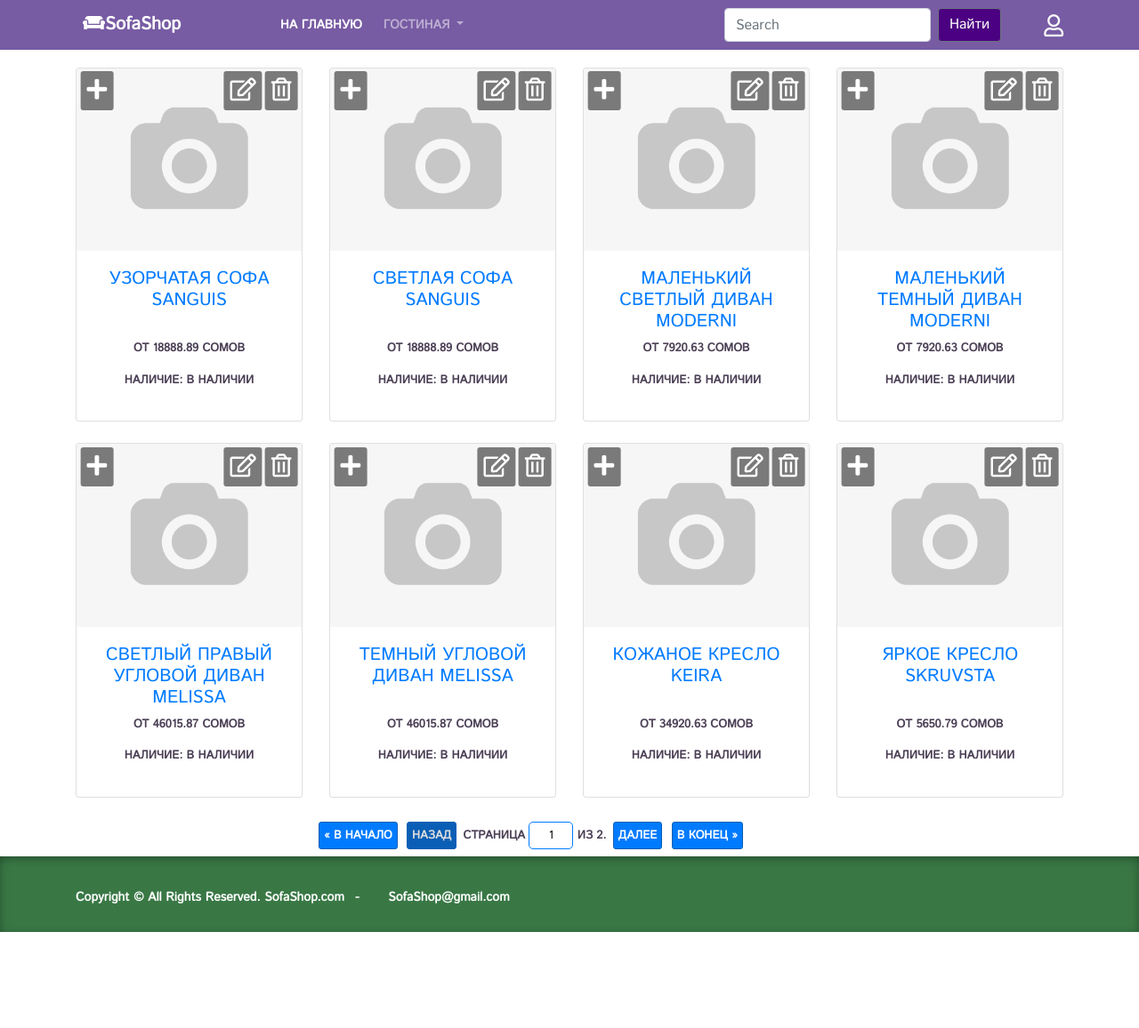
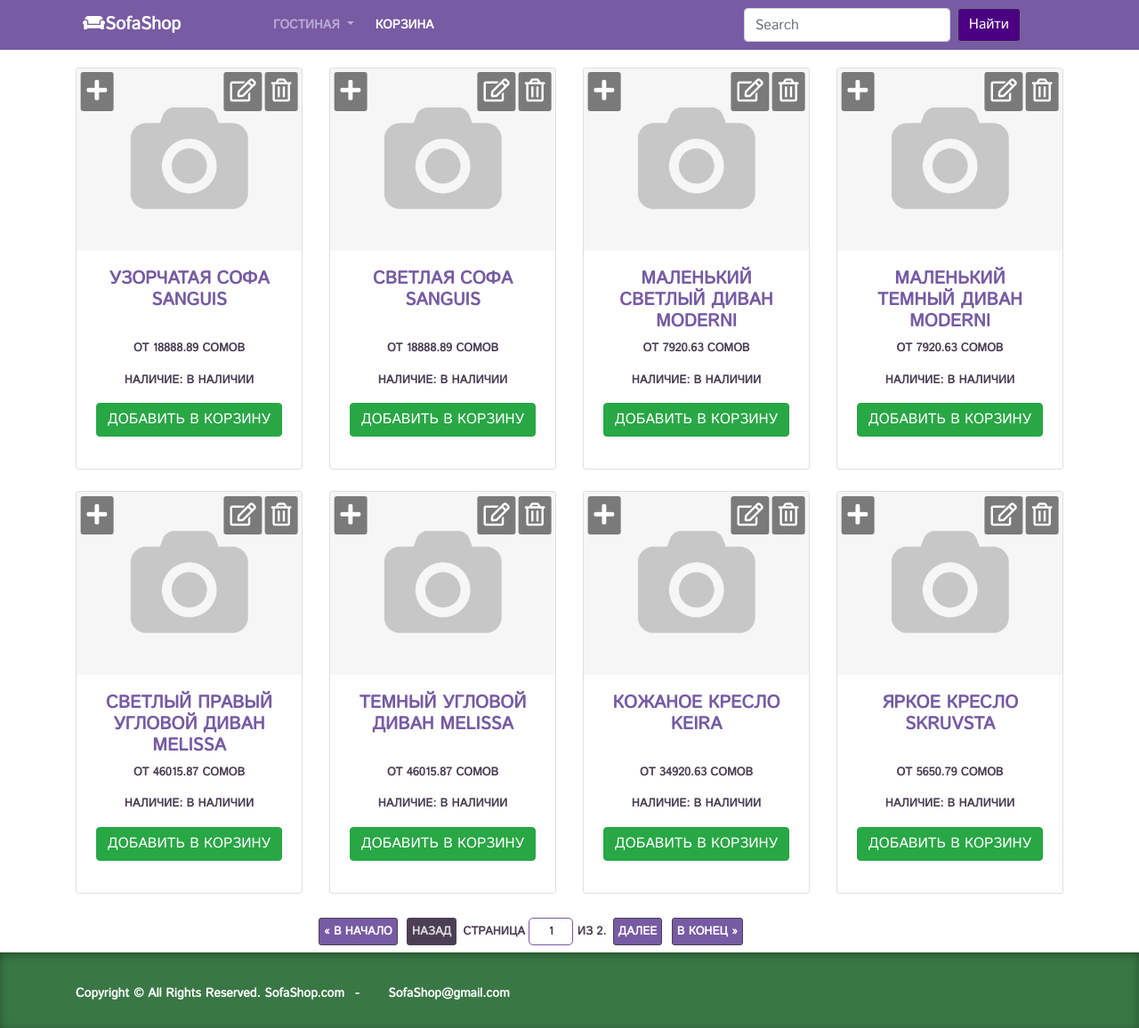
Before and after one commit to Beknasar/sofa_marketplace, a Django app: page /rooms/1/products/ in a window 1280 px wide. Shown: the whole page at 89% size. Before the commit the page ends 1048 px from the top, so only its background shows below. Run offline with Django 4.2, Linux system fonts and the light colour scheme; data comes from the database, SQL or seed files in the repository; some libraries are stand-ins or nearby versions.

Commit message:
Добавлена шаблон корзины и подсчёт суммы.

```diff
--- a/source/webapp/static/css/style.css
+++ b/source/webapp/static/css/style.css
@@ -103,12 +103,13 @@
 }
 .card-title{
 	text-transform: uppercase;
-	font-size: 12px;
-	text-align: left;
+	text-align: center;
 	font-weight: bold;
+	color: #775ba3;
 }
-.card-title span{
-	font-size: 15px;
+.card-title:hover {
+	text-decoration: none;
+	color: pink;
 }
 .card-text{
 	text-align: center;
@@ -143,25 +144,25 @@
 }
 .pagination a, .pagination .page-disabled {
     display: inline-block;
-    border: solid 1px #0b5eb5;
+    border: solid 1px #4b3f55;
     border-radius: 3px;
     padding: 5px;
 	margin: 3px;
 }
 
 .pagination a {
-    background: #007bff;
+    background: #775ba3;
     color: white;
     text-decoration: none;
 }
 
 .pagination a:hover {
-    background: #0b5ed7;
+    background: #8f6bc9;
     text-decoration: underline;
 }
 
 .pagination .page-disabled {
-    background: #0b5eb5;
+    background: #4b3f55;
     color: #dddddd
 }
 
@@ -175,7 +176,7 @@
     font-size: inherit;
     border-radius: 5px;
     text-align: center;
-    border: solid 1px #007bff;
+    border: solid 1px #775ba3;
 }
 
 .product_view {
--- a/source/webapp/templates/base.html
+++ b/source/webapp/templates/base.html
@@ -23,16 +23,14 @@
             </button>
             <div class="collapse navbar-collapse" id="navbarSupportedContent">
                 <ul class="navbar-nav mr-auto ml-md-5">
-                    <li class="nav-item">
-                        <a class="nav-link px-md-3 py-md-2 text-white" href="{% url 'webapp:index' %}">На главную <span class="sr-only">(current)</span></a>
-                    </li>
                     {% block menu %}{% endblock %}
                 </ul>
+
                 <form action="{% url 'webapp:index' %}" class="form-inline mr-5 my-lg-0" method="GET">
-                              <input class="form-control mr-sm-2" type="text" placeholder="Search" aria-label="Search" name="search">
-                              <button class="btn btn-secondary my-2 my-sm-0" style="background: #4B0082;" type="submit">Найти</button>
-                        </form>
-                <a href="#myModal" data-toggle="modal" class="far fa-user text-light register-icon my-3  my-md-0 d-none d-md-inline-block"></a>
+                      <input class="form-control mr-sm-2" type="text" placeholder="Search" aria-label="Search" name="search">
+                      <button class="btn btn-secondary my-2 my-sm-0" style="background: #4B0082;" type="submit">Найти</button>
+                </form>
+{#                <a href="#myModal" data-toggle="modal" class="far fa-user text-light register-icon my-3  my-md-0 d-none d-md-inline-block"></a>#}
             </div>
         </div>
     </nav>
--- a/source/webapp/templates/index.html
+++ b/source/webapp/templates/index.html
@@ -21,6 +21,9 @@
                 <a class="dropdown-item" href="{% url 'webapp:room_products' pk=room.pk %}">{{ room.name }}</a>
             {% endfor %}
         </div>
+    </li>
+    <li class="nav-item">
+        <a class="nav-link px-md-3 py-md-2 text-white" href="{% url 'webapp:basket_view' %}">Корзина</a>
     </li>
 {% endblock %}
 
--- a/source/webapp/templates/partial/product_list.html
+++ b/source/webapp/templates/partial/product_list.html
@@ -10,10 +10,11 @@
                 {% endif %}
 
                 <div class="card-body d-flex flex-column text-center">
-                    <h5><a href="{% url 'webapp:product_view' product.pk %}">{{ product.name }}</a></h5>
+                    <h5><a class="card-title" href="{% url 'webapp:product_view' product.pk %}">{{ product.name }}</a></h5>
                     <div class="mt-auto">
                         <p class="card-text">От {{ product.price }} сомов</p>
                         <p class="card-text">Наличие: {{ product.get_status_display }}</p>
+                        <a href="{% url 'webapp:basket_count' product.pk %}" class="btn btn-success btn-card mb-3">Добавить в корзину</a>
                         <a href="{% url 'webapp:product_create' %}" class="btn-overlay btn-overlay-plus"><i class="fas fa-plus fa-2x"></i></a>
                         <a href="{% url 'webapp:product_update' product.pk %}" class="btn-overlay btn-overlay-edit"><i class="far fa-edit fa-2x"></i></a>
                         <a href="{% url 'webapp:product_delete' product.pk %}" class="btn-overlay btn-overlay-delete"><i class="far fa-trash-alt fa-2x"></i></a>
--- a/source/webapp/templates/product_create.html
+++ b/source/webapp/templates/product_create.html
@@ -1,6 +1,8 @@
 {% extends 'base.html' %}
 {% block title %}Создание{% endblock %}
-
+{% block menu %}
+    <li class="nav-item"><a class="nav-link px-md-3 py-md-2 text-white" href="{% url 'webapp:product_view' product.pk %}">Отмена</a></li>
+{% endblock %}
 
 {% block content %}
     <h1>Создание товара</h1>
--- a/source/webapp/templates/product_view.html
+++ b/source/webapp/templates/product_view.html
@@ -4,6 +4,7 @@
 {% block menu %}
     <li class="nav-item"><a class="nav-link px-md-3 py-md-2 text-white" href="{% url 'webapp:product_update' pk=product.pk %}">Редактировать</a></li>
     <li class="nav-item"><a class="nav-link px-md-3 py-md-2 text-white" href="{% url 'webapp:product_delete' pk=product.pk %}">Удалить</a></li>
+    <li class="nav-item"><a class="nav-link px-md-3 py-md-2 text-white" href="{% url 'webapp:basket_view' %}">Корзина</a></li>
 {% endblock %}
 
 {% block content %}
@@ -27,6 +28,7 @@
             {% endif %}
         <label>Описание</label>
         <p class="pre">{{ product.description }}</p>
+        <a href="{% url 'webapp:basket_count' pk=product.pk %}" class="btn btn-success btn-card mb-3">Добавить в корзину</a>
         </div>
     </div>
     <div class="mt-3">
--- a/source/webapp/templates/room_product.html
+++ b/source/webapp/templates/room_product.html
@@ -12,6 +12,9 @@
             {% endfor %}
         </div>
     </li>
+    <li class="nav-item">
+        <a class="nav-link px-md-3 py-md-2 text-white" href="{% url 'webapp:basket_view' %}">Корзина</a>
+    </li>
 {% endblock %}
 {% block content %}
     {% include 'partial/product_list.html' %}
--- a/source/webapp/urls.py
+++ b/source/webapp/urls.py
@@ -1,6 +1,7 @@
 from django.contrib import admin
 from django.urls import path
-from .views import IndexView, ProductView, ProductUpdateView, ProductDeleteView, ProductCreateView, RoomProductsView
+from .views import (IndexView, ProductView, ProductUpdateView, ProductDeleteView, ProductCreateView,
+                    RoomProductsView, BasketView, BasketCountView)
 
 app_name = 'webapp'
 
@@ -11,5 +12,7 @@
     path('product/<int:pk>/delete/', ProductDeleteView.as_view(), name='product_delete'),
     path('product/create/', ProductCreateView.as_view(), name='product_create'),
 
-    path('rooms/<int:pk>/products/', RoomProductsView.as_view(), name='room_products')
+    path('rooms/<int:pk>/products/', RoomProductsView.as_view(), name='room_products'),
+    path('basket/product/<int:pk>/', BasketCountView.as_view(), name='basket_count'),
+    path('basket/', BasketView.as_view(), name='basket_view')
 ]
--- a/source/webapp/views.py
+++ b/source/webapp/views.py
@@ -1,9 +1,10 @@
 from django.db.models import Q
-from django.shortcuts import get_object_or_404
+from django.shortcuts import get_object_or_404, redirect
 from django.urls import reverse, reverse_lazy
 from django.views.generic import ListView, DetailView, UpdateView, DeleteView, CreateView
+from django.views.generic.base import View, TemplateView
 from webapp.forms import SearchForm, ProductForm
-from webapp.models import Product, Room, Category
+from webapp.models import Product, Room, Basket
 
 
 class IndexView(ListView):
@@ -100,3 +101,40 @@
         context['room'] = room
         context['categories'] = room.categories.all()
         return context
+
+
+class BasketCountView(View):
+    def get(self, request, *args, **kwargs):
+        pk = self.kwargs.get('pk')
+        product = get_object_or_404(Product, pk=pk)
+
+        try:
+            basket_product = Basket.objects.get(pk=product.pk)
+        except Basket.DoesNotExist:
+            basket_product = None
+        if basket_product is None:
+            if product.amount > 0:
+                basket_product = Basket.objects.create(
+                    product=product,
+                    amount=1
+                )
+                basket_product.save()
+        else:
+            if basket_product.amount <= product.amount:
+                basket_product.amount += 1
+            basket_product.save()
+
+        return redirect('webapp:index')
+
+
+class BasketView(TemplateView):
+    template_name = 'basket_view.html'
+    def get_context_data(self, **kwargs):
+        context = super().get_context_data(**kwargs)
+        total = 0
+        for item in Basket.objects.all():
+            total += item.product.price * item.amount
+
+        context['basket'] = Basket.objects.all()
+        context['total'] = total
+        return context
```
Also changed, not shown: source/webapp/templates/basket_view.html (added, +14 -0 lines), source/webapp/migrations/0017_basket.py (added).
